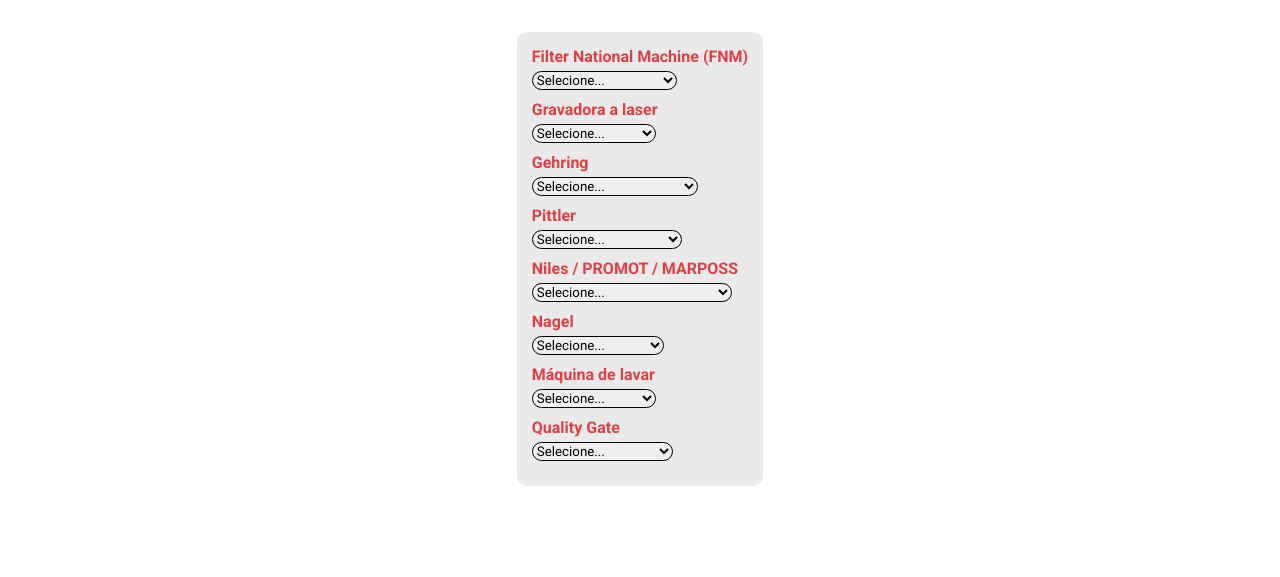
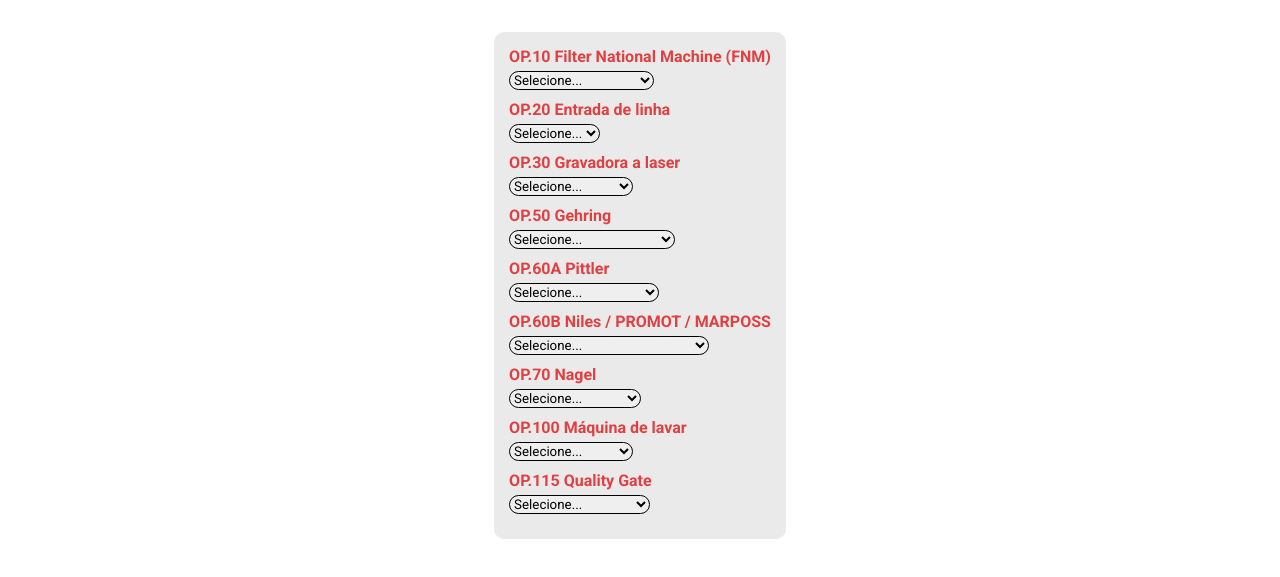
Before and after one commit to VicttorMeireles/Projeto, a plain HTML site: page operações.html in a window 1280 px wide. Shown: the part 191-768 px from the top of the page. Drawn offline with Linux system fonts and the light colour scheme.

Commit message:
adc número das operações

```diff
--- a/operações.html
+++ b/operações.html
@@ -21,7 +21,7 @@
     <main>
         <ul>
             <li>
-                <label> Filter National Machine (FNM) <br>
+                <label> OP.10 Filter National Machine (FNM) <br>
                     <select>
                         <option> Selecione... </option>
                         <option value="1"> Start da máquina </option>
@@ -32,7 +32,14 @@
                 </label>
             </li>
             <li>
-                <label> Gravadora a laser <br>
+                <label> OP.20 Entrada de linha <br>
+                    <select>
+                        <option> Selecione... </option>
+                    </select>
+                </label>
+            </li>
+            <li>
+                <label> OP.30 Gravadora a laser <br>
                     <select>
                         <option> Selecione... </option>
                         <option value="5"> Start da máquina </option>
@@ -42,7 +49,7 @@
                 </label>
             </li>
             <li>
-                <label> Gehring <br>
+                <label> OP.50 Gehring <br>
                     <select id="gehring">
                         <option> Selecione... </option>
                         <option value="8"> Start da máquina </option>
@@ -54,7 +61,7 @@
                 </label>
             </li>
             <li>
-                <label> Pittler <br>
+                <label> OP.60A Pittler <br>
                     <select id="pittler">
                         <option> Selecione... </option>
                         <option value="13"> Start da máquina </option>
@@ -66,7 +73,7 @@
                 </label>
             </li>
             <li>
-                <label> Niles / PROMOT / MARPOSS <br>
+                <label> OP.60B Niles / PROMOT / MARPOSS <br>
                     <select id="niles">
                         <option> Selecione... </option>
                         <option value="18"> Start da máquina </option>
@@ -81,7 +88,7 @@
                 </label>
             </li>
             <li>
-                <label> Nagel <br>
+                <label> OP.70 Nagel <br>
                     <select>
                         <option> Selecione... </option>
                         <option value="26"> Start da máquina </option>
@@ -92,7 +99,7 @@
                 </label>
             </li>
             <li>
-                <label> Máquina de lavar <br>
+                <label> OP.100 Máquina de lavar <br>
                     <select>
                         <option> Selecione... </option>
                         <option value="30"> Start da máquina </option>
@@ -102,7 +109,7 @@
                 </label>
             </li>
             <li>
-                <label> Quality Gate <br>
+                <label> OP.115 Quality Gate <br>
                     <select id="QG">
                         <option> Selecione... </option>
                         <option value="33"> Inspeção das peças </option>
```
